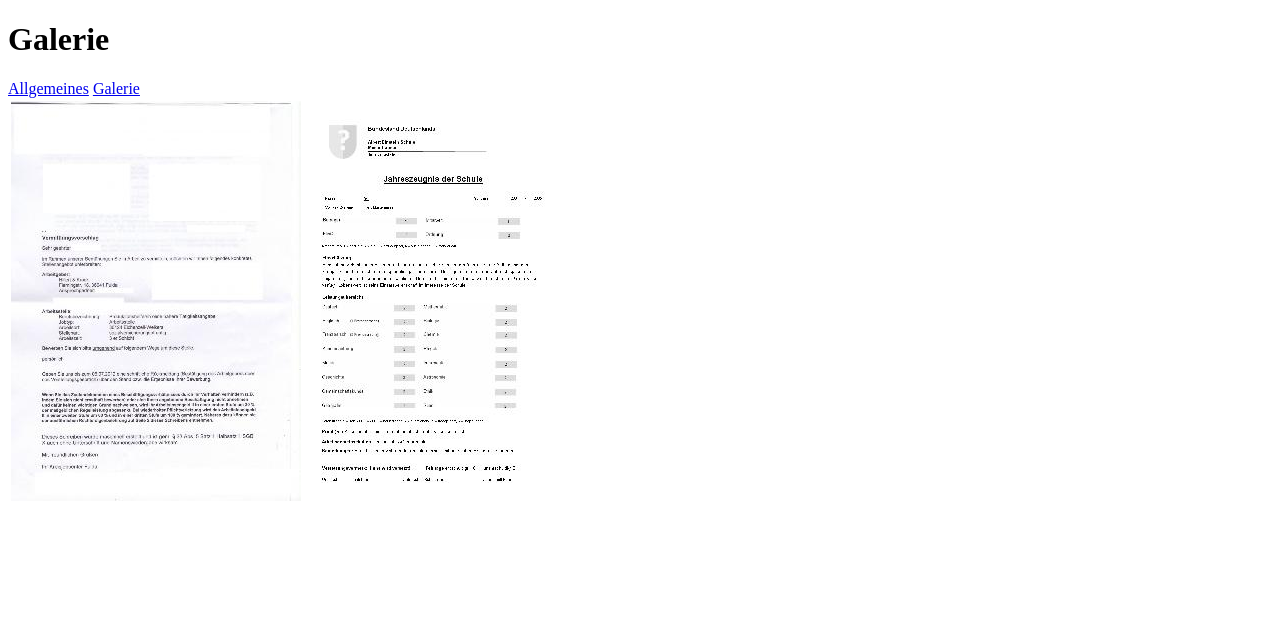
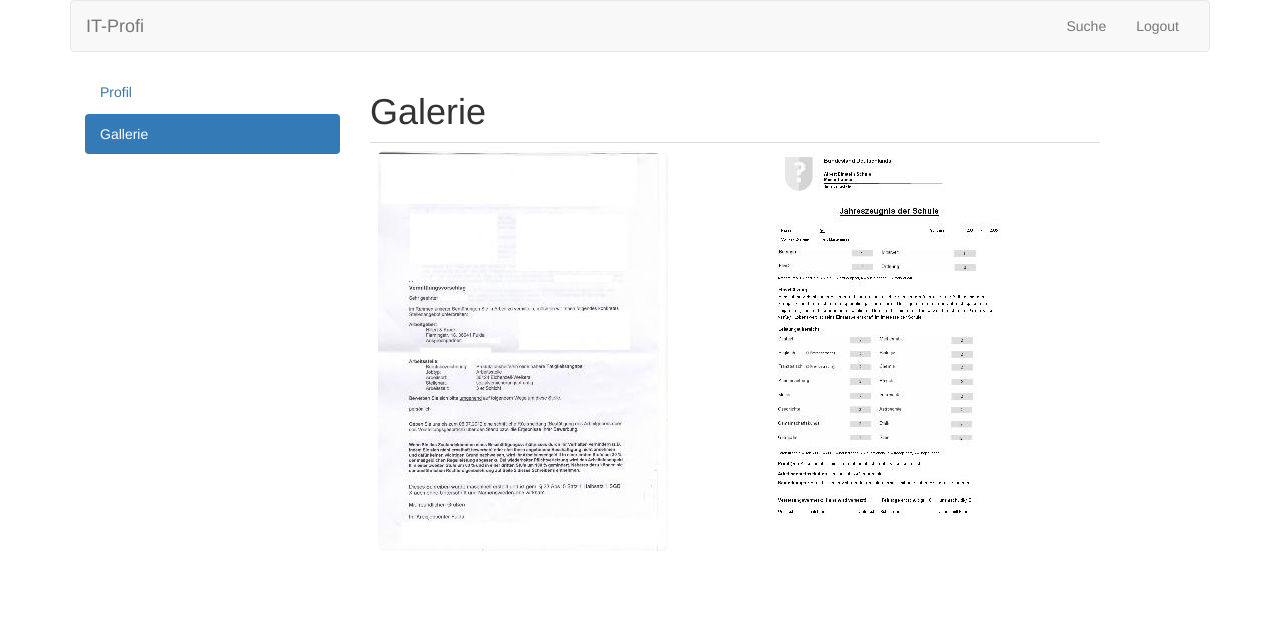
Before and after one commit to Wraskor/It-ProfiNeu, a PHP site: page /profile_galerie.php in a window 1280 px wide. Shown: the top 621 px of the page. Run offline with PHP 8.4, Linux system fonts and the light colour scheme; some libraries are stand-ins or nearby versions.

Commit message:
add neue Bilder, layout search/profile/gallery

```diff
--- a/profile/profile_galerie.php
+++ b/profile/profile_galerie.php
@@ -1,19 +1,50 @@
-<!DOCTYPE html>
-
-<html>
+<html DOCTYPE!>
 	<head>
-		<script src="js/jquery-1.11.0.min.js"></script>
-		<script src="js/lightbox.min.js"></script>
+		<title>It-Profi</title>
+		<meta charset="utf-8">
+		<link rel="stylesheet" href="../bootstrap/css/bootstrap.css">
+		<link rel="stylesheet" href="../css/main.css">
+		<link rel='stylesheet prefetch' href='http://netdna.bootstrapcdn.com/font-awesome/3.1.1/css/font-awesome.css'>
 		<link href="css/lightbox.css" rel="stylesheet" />
 	</head>
 	<body>
+		<div class="container">
+			<nav class="navbar navbar-default" role="navigation">
+				<div class="container-fluid">
+				<!-- Brand and toggle get grouped for better mobile display -->
+			    <div class="navbar-header">
+			      <button type="button" class="navbar-toggle collapsed" data-toggle="collapse" data-target="#navbar-collapse-1">
+			        <span class="sr-only">Toggle navigation</span>
+			        <span class="icon-bar"></span>
+			        <span class="icon-bar"></span>
+			        <span class="icon-bar"></span>
+			      </button>
+			      <a class="navbar-brand" href="#">IT-Profi</a>
+			    </div>
+
+			    <!-- Collect the nav links, forms, and other content for toggling -->
+			    <div class="collapse navbar-collapse" id="navbar-collapse-1">
+			      <ul class="nav navbar-nav navbar-right">
+			        <li class="navlink"><a href="../search/search_person.php">Suche</a></li>
+			       	 <li class="navlink"><a href="../login/logout.php" type="submit">Logout</a></li>
+			      </ul>
+			    </div><!-- /.navbar-collapse -->
+			  </div><!-- /.container-fluid -->
+			</nav>
+			<div class="content">
+				<div class="container-fluid">
+					<div class="row">
+						<div class="col-md-3 col-md-offset-">
+							<ul class="nav nav-pills nav-stacked poop">
+	 							<li><a href="profile.php">Profil</a></li>
+					        	<li class="active"><a href="#">Gallerie</a></li>
+
+							</ul>
+						</div>
+						<div class="col-md-8">
 							<h1>Galerie</h1>
-
-		<a href="profile.php">Allgemeines</a>
-		<a href="profile_galerie.php">Galerie</a>
-		<br>
-
-		<table border="0">
+							<div class="profile">
+								<table border="0" class="table">
 									<?php
 
 										$dir_thumbs = 'thumbnails/';
@@ -62,8 +93,8 @@
 
 													}
 													echo '<td >';
-							echo "<a href='$dir_images$filename' data-lightbox='lager' data-title='$filename_lightbox'>
-								  <img src='$dir_thumbs$filename' alt='$filename'/>
+													echo "<a  href='$dir_images$filename' data-lightbox='lager' data-title='$filename_lightbox'>
+														  <img class='img-rounded img-responsive' src='$dir_thumbs$filename' alt='$filename'/>
 														  <br/>
 														  <a/>";
 
@@ -91,8 +122,32 @@
 										closedir($dh);
 									?>
 								</table>
+							</div>
+
+
+
+						</div>
+					</div>
+				</div>
+			</div>
+
+			<br/>
+			<div class="footer">
+				<div class="container">
+					<div class="row">
+						<div class="col-md-12">
+							<a href="http://twitter.com/minimalmonkey" class="icon-button twitter"><i class="icon-twitter"></i><span></span></a>
+							<a href="http://facebook.com" class="icon-button facebook"><i class="icon-facebook"></i><span></span></a>
+							<a href="http://plus.google.com" class="icon-button google-plus"><i class="icon-google-plus"></i><span></span></a>
+						</div>
+					</div>
+				</div>
+			</div>
+		</div>
+
+		<script src="js/jquery-1.11.0.min.js"></script>
+		<script src="js/lightbox.min.js"></script>
 
 
 	</body>
-
 </html>
```
Also changed, not shown: css/main.css (+14 -0 lines), profile/profile.php (+7 -16 lines), search/search_company.php (+8 -7 lines), search/search_person.php (+8 -8 lines), profile/thumbnails/Diplom-Zeugnis-Mathematik.jpg (added), profile/thumbnails/Jahres_Zeugnis_Müller.jpg (added). Lines whose indentation alone changed are shown as unchanged.
